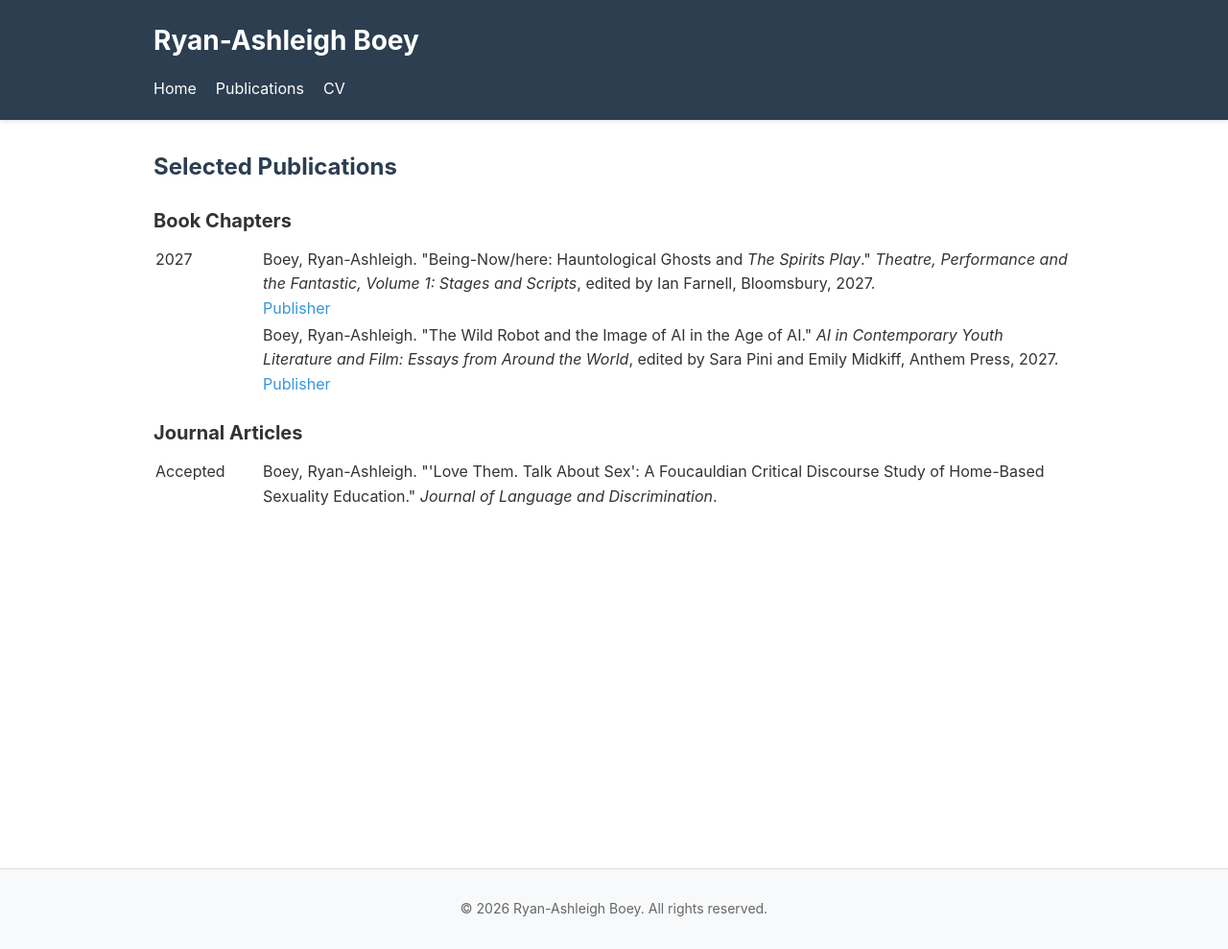
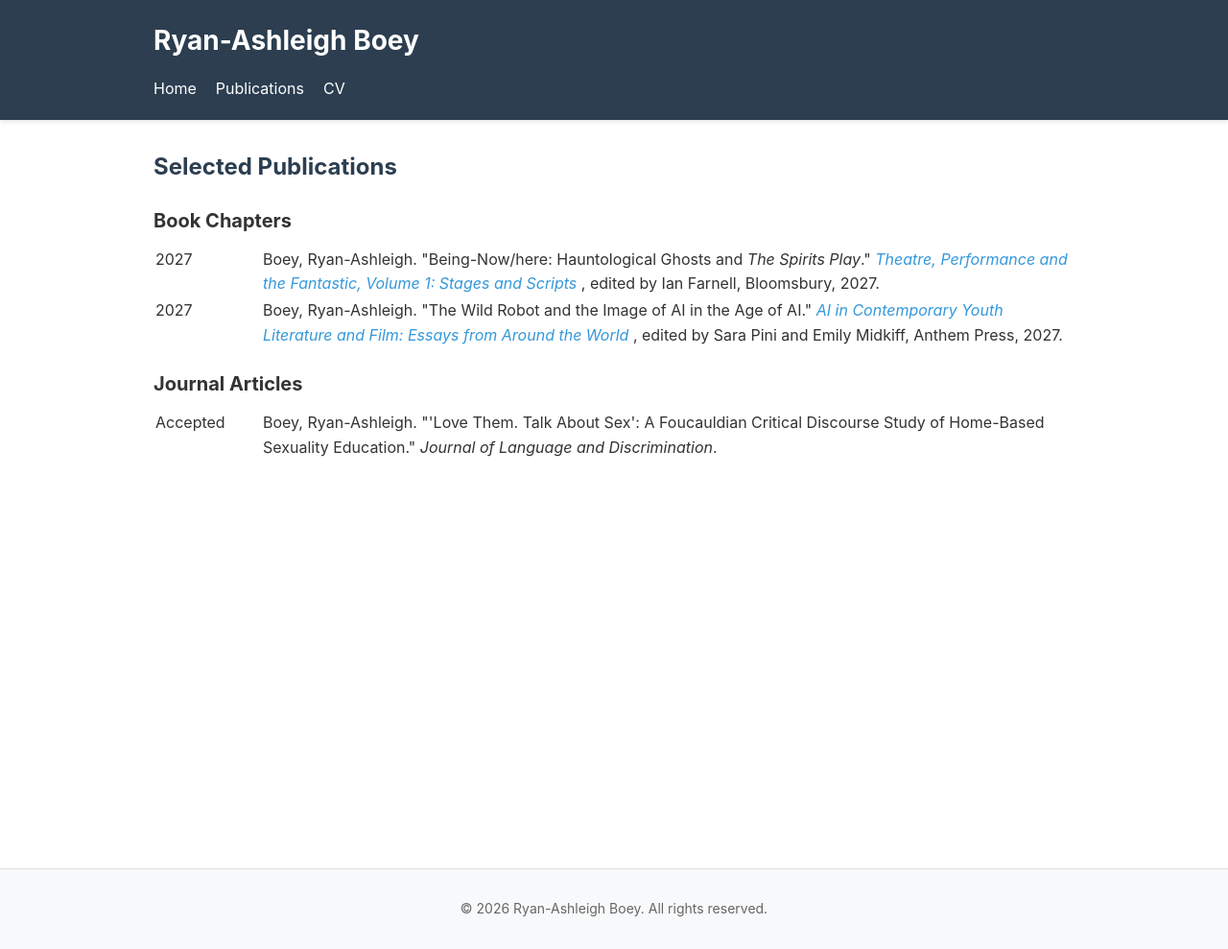
Before and after one commit to r-boey/r-boey.github.io, a Jekyll site: the page built from publications/index.md, in a window 1280 px wide. Shown: the whole page at 96% size. Built offline with Jekyll 4.4.1, drawn with Linux system fonts in a browser that asks for light colours.

Commit message:
Update index.md

```diff
--- a/publications/index.md
+++ b/publications/index.md
@@ -12,27 +12,23 @@ title: Selected Publications
     <td width="110" valign="top">2027</td>
     <td valign="top">
       Boey, Ryan-Ashleigh. "Being-Now/here: Hauntological Ghosts and
-      <em>The Spirits Play</em>." <em>Theatre, Performance and the Fantastic,
-      Volume 1: Stages and Scripts</em>, edited by Ian Farnell,
-      Bloomsbury, 2027.
-      <br>
+      <em>The Spirits Play</em>."
       <a href="https://www.bloomsbury.com/uk/theatre-performance-and-the-fantastic-volume-1-stages-and-scripts-9781350386654/">
-        Publisher
-      </a>
+        <em>Theatre, Performance and the Fantastic, Volume 1: Stages and Scripts</em>
+      </a>,
+      edited by Ian Farnell, Bloomsbury, 2027.
     </td>
   </tr>
 
   <tr>
-    <td valign="top"> </td>
+    <td valign="top">2027</td>
     <td valign="top">
       Boey, Ryan-Ashleigh. "The Wild Robot and the Image of AI in the Age
-      of AI." <em>AI in Contemporary Youth Literature and Film: Essays from
-      Around the World</em>, edited by Sara Pini and Emily Midkiff,
-      Anthem Press, 2027.
-      <br>
+      of AI."
       <a href="https://anthempress.com/books/ai-in-contemporary-youth-literature-and-film-essays-from-around-the-world/">
-        Publisher
-      </a>
+        <em>AI in Contemporary Youth Literature and Film: Essays from Around the World</em>
+      </a>,
+      edited by Sara Pini and Emily Midkiff, Anthem Press, 2027.
     </td>
   </tr>
 </table>
```
